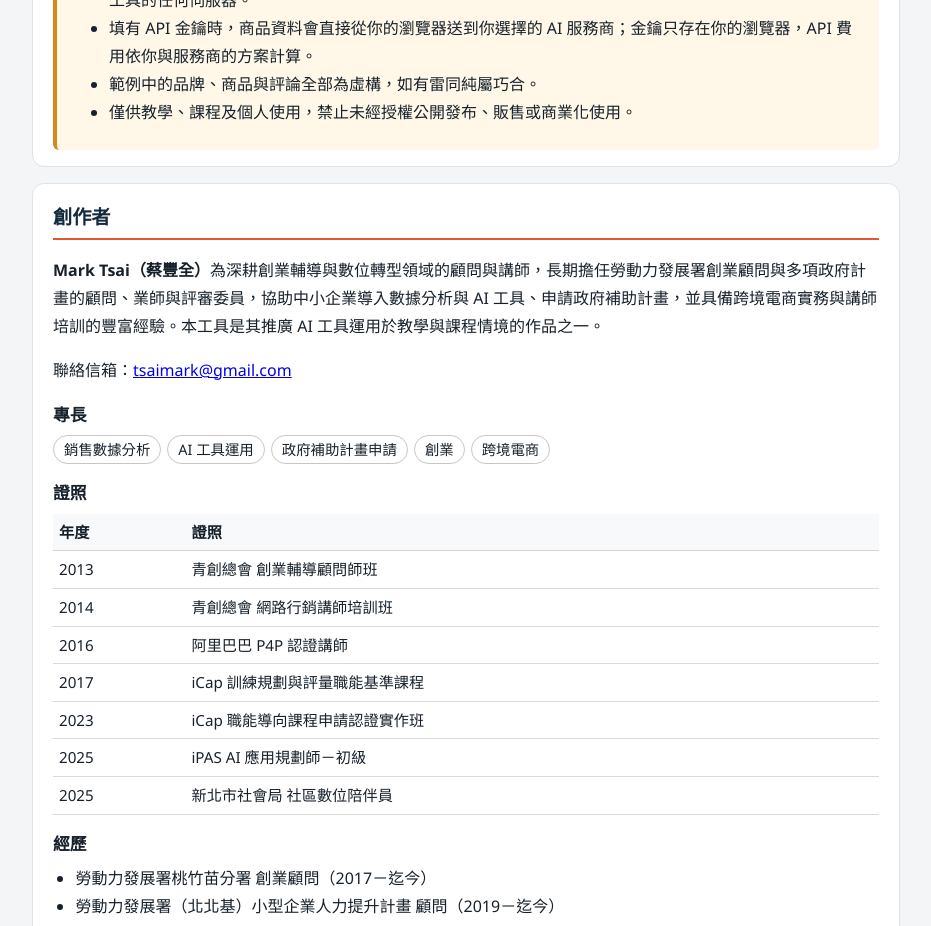
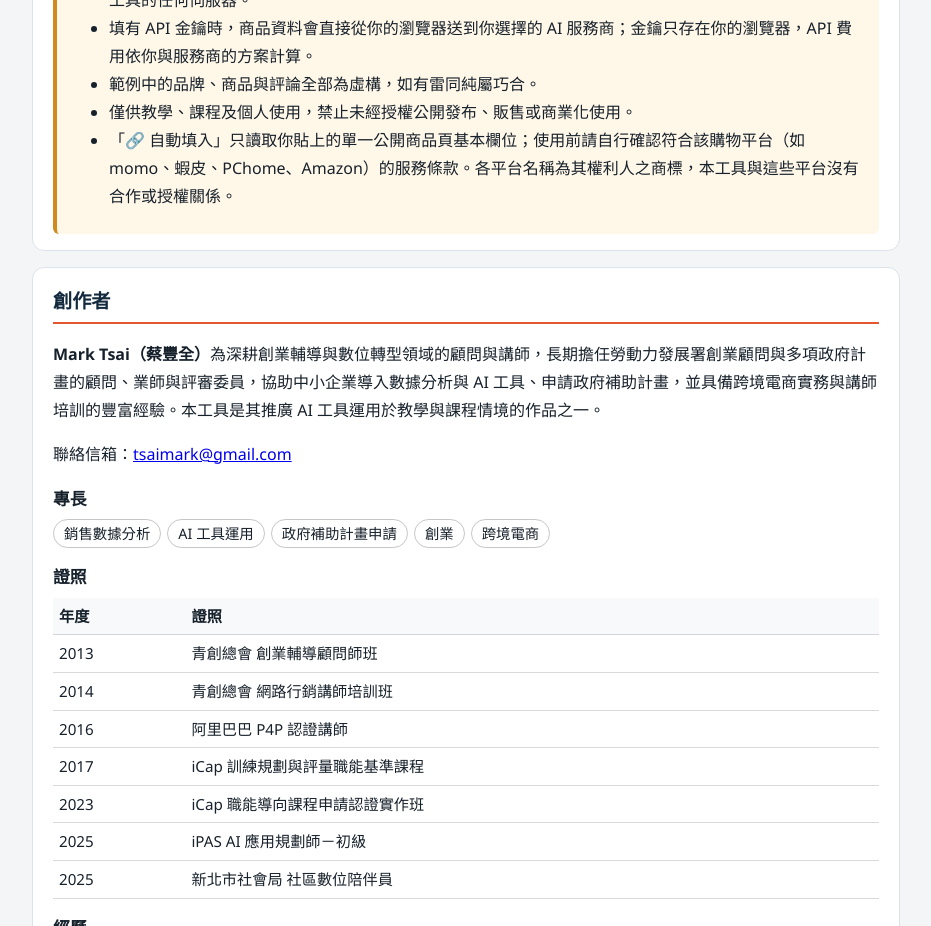
Before and after one commit to M255525/ecommerce-competitor-analyzer, a plain HTML site: page manual.html in a window 1280 px wide. Shown: the part 4020-4946 px from the top of the page, without its empty margins (174-1105 px from the left). Drawn offline with Linux system fonts and the light colour scheme.

Commit message:
智財權檢查：加註商標／來源聲明與相關調整
Co-Authored-By: Claude Opus 5.5 <noreply@anthropic.com>

```diff
--- a/manual.html
+++ b/manual.html
@@ -132,6 +132,7 @@ code{background:#eef2f6;border-radius:4px;padding:0 4px;}
 <li>填有 API 金鑰時，商品資料會直接從你的瀏覽器送到你選擇的 AI 服務商；金鑰只存在你的瀏覽器，API 費用依你與服務商的方案計算。</li>
 <li>範例中的品牌、商品與評論全部為虛構，如有雷同純屬巧合。</li>
 <li>僅供教學、課程及個人使用，禁止未經授權公開發布、販售或商業化使用。</li>
+  <li>「🔗 自動填入」只讀取你貼上的單一公開商品頁基本欄位；使用前請自行確認符合該購物平台（如 momo、蝦皮、PChome、Amazon）的服務條款。各平台名稱為其權利人之商標，本工具與這些平台沒有合作或授權關係。</li>
 </ul></div>
 </section>
 
```
